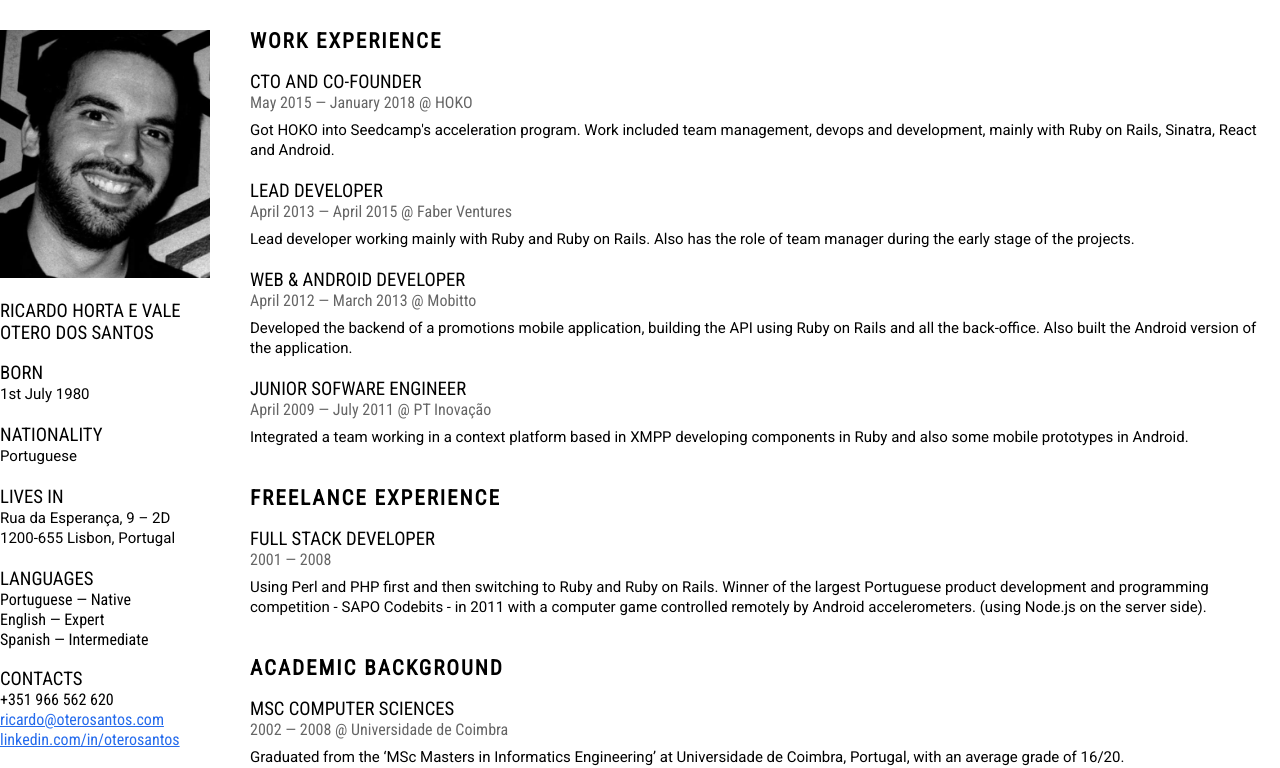
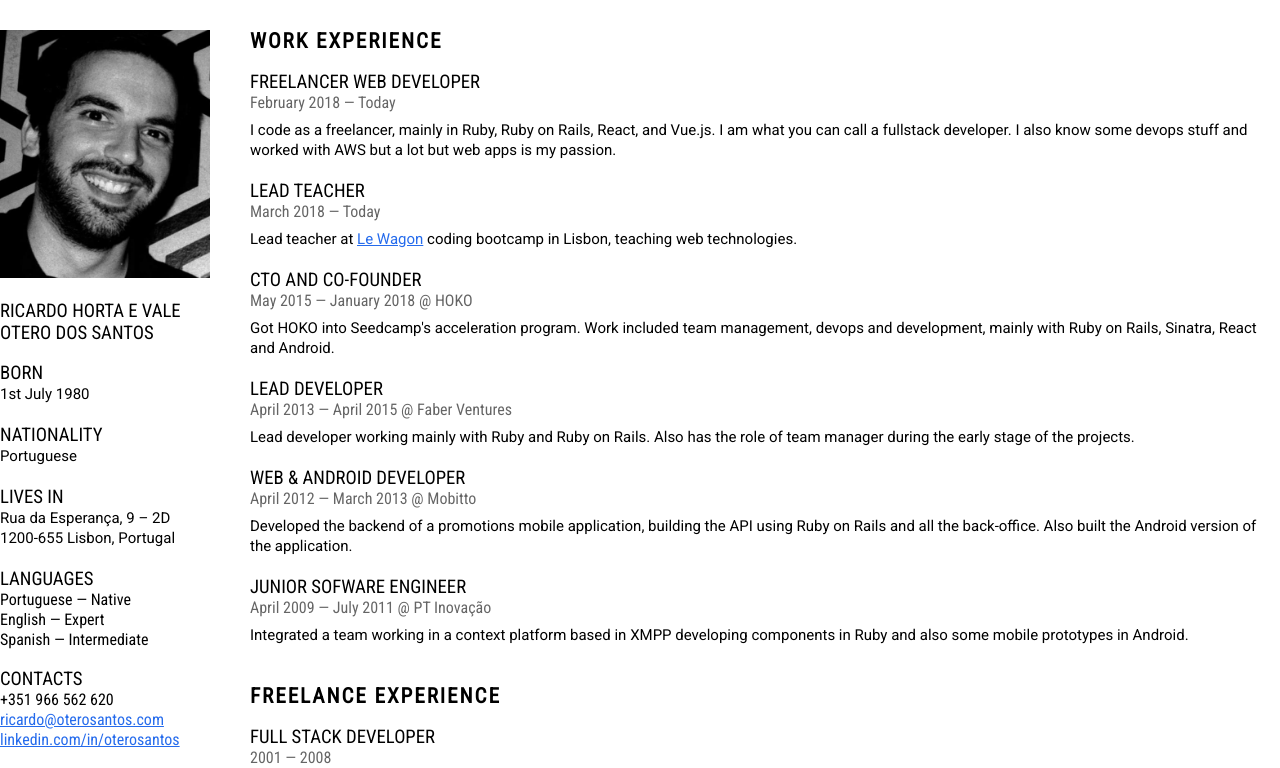
Before and after one commit to rikas/cv, a plain HTML site: page index.html in a window 1280 px wide. Shown: the part 53-821 px from the top of the page. Drawn offline with nearby package versions, Linux system fonts and the light colour scheme.

Commit message:
Update cv with le wagon and freelance

```diff
--- a/index.html
+++ b/index.html
@@ -45,6 +45,25 @@
       <main class="timeline">
         <section>
           <h2>Work experience</h2>
+
+          <article>
+            <h3>Freelancer web developer</h3>
+            <div class="timespan">February 2018 &mdash; Today</div>
+            <p class="description">
+              I code as a freelancer, mainly in Ruby, Ruby on Rails, React, and Vue.js. I am what you
+              can call a fullstack developer. I also know some devops stuff and worked with AWS but
+              a lot  but web apps is my passion.
+            </p>
+          </article>
+
+          <article>
+            <h3>Lead Teacher</h3>
+            <div class="timespan">March 2018 &mdash; Today</div>
+            <p class="description">
+              Lead teacher at <a href="https://www.lewagon.com/">Le Wagon</a> coding bootcamp in
+              Lisbon, teaching web technologies.
+            </p>
+          </article>
 
           <article>
             <h3>CTO and Co-founder</h3>
```
